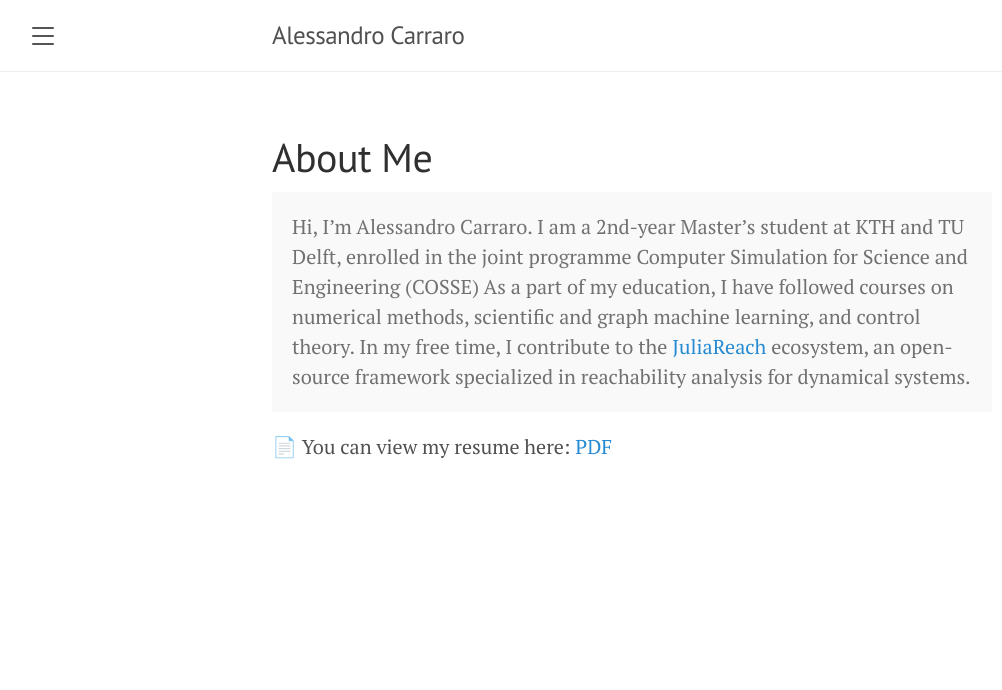
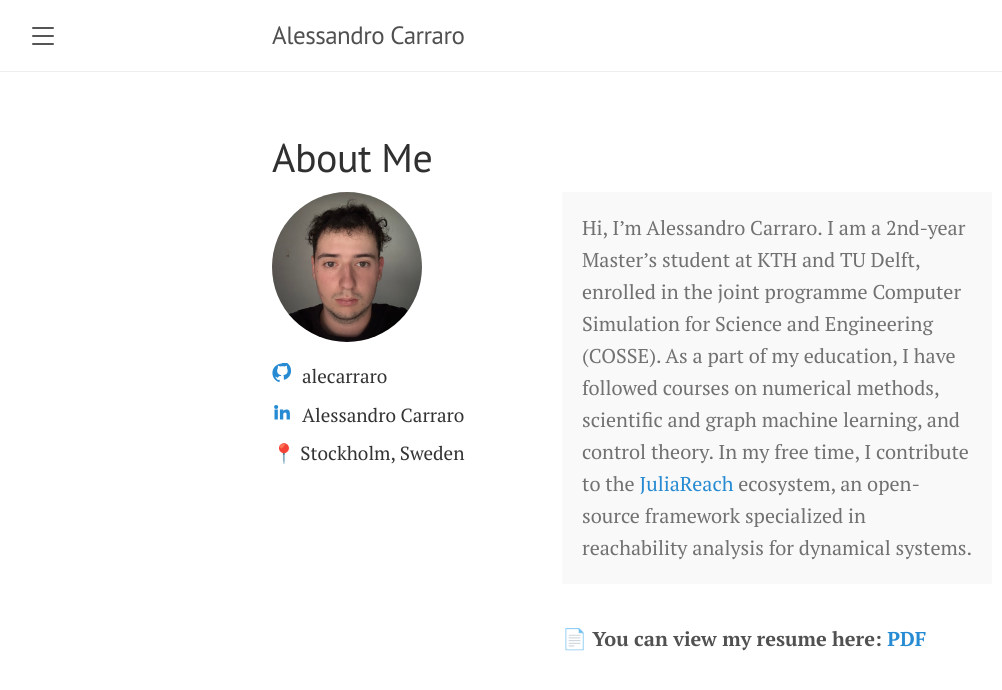
Before and after one commit to alecarraro/alecarraro-blog, a Jekyll site: the page built from about.md, in a window 1280 px wide. Shown: the top 690 px of the page, without its empty margins (8-1010 px from the left). Built offline with Jekyll 4.4.1, drawn with Linux system fonts in a browser that asks for light colours; a script that is not in the unit is left out.

Commit message:
update logos

```diff
--- a/about.md
+++ b/about.md
@@ -3,15 +3,102 @@ layout: page
 title: About Me
 ---
 
-<p class="message">
-  Hi, I’m Alessandro Carraro. I am a 2nd-year Master’s student at KTH and TU Delft, enrolled in the joint programme Computer Simulation for Science and Engineering (COSSE)
+<style>
+  .about-container {
+    display: flex;
+    flex-wrap: wrap;
+    gap: 2rem;
+    align-items: flex-start;
+  }
 
-  As a part of my education, I have followed courses on numerical methods, scientific and graph machine learning, and control theory.
+  .about-left {
+    flex: 1 1 250px;
+    max-width: 250px;
+  }
 
-  In my free time, I contribute to the <a href="https://juliareach.github.io/">JuliaReach</a> ecosystem, an open-source framework specialized in reachability analysis for dynamical systems.
-</p>
+  .about-left img {
+    width: 150px;
+    height: 150px;
+    border-radius: 50%;
+    object-fit: cover;
+    margin-bottom: 1rem;
+  }
 
-<p>
-  📄 You can view my resume here:
-  <a href="{{ '/assets/pdfs/resume_2025_website.pdf' | relative_url }}" target="_blank">PDF</a>
-</p>
+  .profile-info {
+    list-style: none;
+    padding: 0;
+    font-size: 0.95rem;
+    color: #333;
+  }
+
+  .profile-info li {
+    display: flex;
+    align-items: center;
+    gap: 0.5rem;
+    margin-bottom: 0.5rem;
+  }
+
+  .profile-info svg {
+    width: 20px;
+    height: 20px;
+    fill: currentColor;
+  }
+
+  .about-right {
+    flex: 2 1 400px;
+    min-width: 300px;
+  }
+
+  .message {
+    line-height: 1.6;
+    margin-bottom: 1rem; /* space between paragraphs */
+  }
+
+  .resume-link {
+    display: inline-block;
+    margin-top: 1rem;
+    font-weight: bold;
+  }
+</style>
+
+<div class="about-container">
+  <div class="about-left">
+    <!-- Profile picture -->
+    <img src="{{ '/assets/images/profile.jpg' | relative_url }}" alt="Alessandro Carraro">
+
+    <!-- Profile info -->
+    <ul class="profile-info">
+      <li>
+        <!-- GitHub icon SVG -->
+        <a href="https://github.com/alecarraro" target="_blank" title="GitHub">
+          <svg viewBox="0 0 24 24"><path d="M12 0.5C5.65 0.5 0.5 5.65 0.5 12c0 5.1 3.3 9.4 7.9 10.9.6.1.8-.3.8-.6v-2.1c-3.2.7-3.8-1.5-3.8-1.5-.5-1.2-1.2-1.5-1.2-1.5-1-.7.1-.7.1-.7 1.2.1 1.8 1.2 1.8 1.2 1 .1 1.5-.8 1.5-.8.9-1.6 2.4-1.2 3-.9.1-.7.4-1.2.8-1.5-2.5-.3-5.2-1.2-5.2-5.5 0-1.2.4-2.2 1-3-.1-.3-.5-1.4.1-2.8 0 0 .8-.2 2.7 1 .8-.2 1.6-.3 2.5-.3s1.7.1 2.5.3c1.9-1.2 2.7-1 2.7-1 .6 1.4.2 2.5.1 2.8.6.8 1 1.8 1 3 0 4.3-2.7 5.2-5.3 5.5.4.3.7 1 .7 2v3c0 .3.2.7.8.6 4.6-1.5 7.9-5.8 7.9-10.9 0-6.35-5.15-11.5-11.5-11.5z"/></svg>
+        </a> alecarraro
+      </li>
+      <li>
+        <!-- LinkedIn icon SVG -->
+        <a href="https://linkedin.com/in/alessandro-carraro" target="_blank" title="LinkedIn">
+          <svg viewBox="0 0 24 24"><path d="M4.98 3.5a2.5 2.5 0 1 1-.001 5.001A2.5 2.5 0 0 1 4.98 3.5zM3 9h4v12H3V9zm7 0h3.6v1.7h.05c.5-.9 1.7-1.8 3.45-1.8 3.7 0 4.4 2.4 4.4 5.5V21h-4v-5.5c0-1.3-.03-3-1.85-3-1.85 0-2.14 1.5-2.14 2.9V21h-4V9z"/></svg>
+        </a>
+        Alessandro Carraro
+      </li>
+      <li>
+        📍 Stockholm, Sweden
+      </li>
+    </ul>
+  </div>
+
+  <div class="about-right">
+    <p class="message">
+      Hi, I’m Alessandro Carraro. I am a 2nd-year Master’s student at KTH and TU Delft, enrolled in the joint programme Computer Simulation for Science and Engineering (COSSE).
+
+      As a part of my education, I have followed courses on numerical methods, scientific and graph machine learning, and control theory.
+
+      In my free time, I contribute to the <a href="https://juliareach.github.io/">JuliaReach</a> ecosystem, an open-source framework specialized in reachability analysis for dynamical systems.
+    </p>
+
+    <p class="resume-link">
+      📄 You can view my resume here:
+      <a href="{{ '/assets/pdfs/resume_2025_website.pdf' | relative_url }}" target="_blank">PDF</a>
+    </p>
+  </div>
+</div>
```
Also changed, not shown: _posts/2025-08-21-gsoc-project-with-juliareach.md (+1 -1 lines), _posts/2025-10-04-pinns-regularization.md (added), assets/images/profile.jpg (added).
